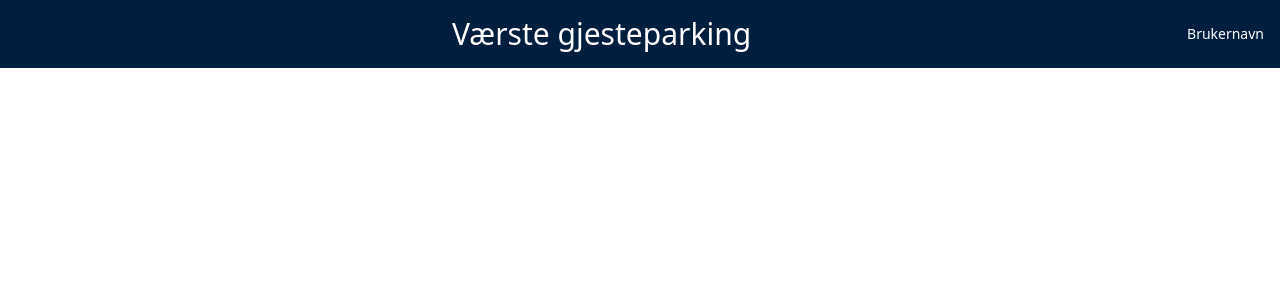
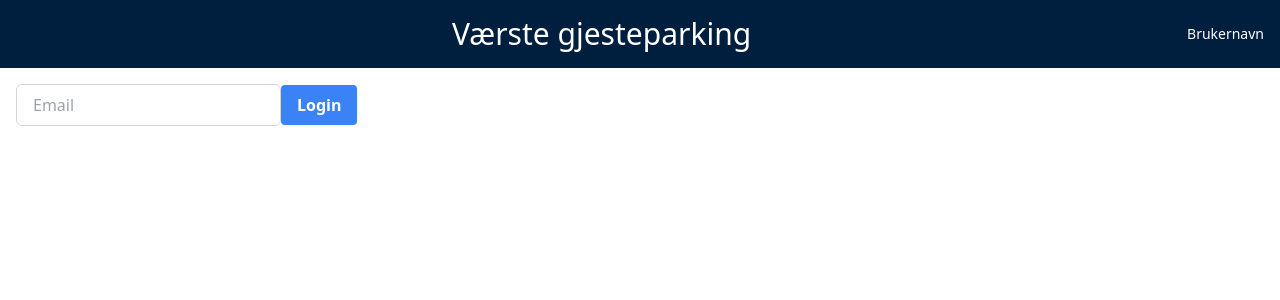
Before and after one commit to Sopra-Project/Frontend, a React (Create React App) app: page /login in a window 1280 px wide. Shown: the top 300 px of the page. Built offline with nearby package versions, Linux system fonts and the light colour scheme; the HTML template or start-up script is replaced by a standard one.

Commit message:
Login - dev

```diff
--- a/src/App.tsx
+++ b/src/App.tsx
@@ -3,6 +3,7 @@ import './App.css';
 import ParkingIssuer from './Components/ParkingIssuer';
 import { BrowserRouter as Router, Routes, Route} from 'react-router-dom';
 import Header from './Components/Header';
+import Login from './Components/login/Login';
 import DeactivateParking from './Components/DeactivateParkering';
 
 function App() {
@@ -11,6 +12,7 @@ function App() {
         <Header username="Brukernavn" />
         <Routes>
           <Route path="/" element={<ParkingIssuer />} />
+            <Route path="/login" element={<Login />} />
           <Route path="/deactivateparking/:id" element={<DeactivateParking />} />
         </Routes>
       </Router>
--- /dev/null
+++ b/src/Components/login/Login.tsx
@@ -0,0 +1,28 @@
+import {useState} from "react";
+import UserService from "../../services/UserService";
+
+const Login = () => {
+
+    const [email, setEmail] = useState('')
+
+    const handleSubmit = (e: any) => {
+        e.preventDefault()
+        UserService.login(email)
+    }
+
+
+    return (
+        <div className="p-4">
+            <form onSubmit={handleSubmit}>
+                <input type="email" className="border border-gray-300 rounded-md px-4 py-2 mb-4"
+                       placeholder="Email" value={email} onChange={(e) => setEmail(e.target.value)}/>
+                <button type="submit"
+                        className="bg-blue-500 hover:bg-blue-700 text-white font-bold py-2 px-4 rounded">Login
+                </button>
+            </form>
+        </div>
+
+    )
+}
+
+export default Login;
--- /dev/null
+++ b/src/services/UserService.ts
@@ -0,0 +1,13 @@
+import axios from "axios"
+
+const login = (email: string)  => {
+    axios.post('http://localhost:8080/api/auth/login', { email: email }).then((response) => {
+        if(response.status === 200) {
+            localStorage.setItem('token', response.data)
+        }
+    })
+}
+
+export default {
+    login
+}
```
